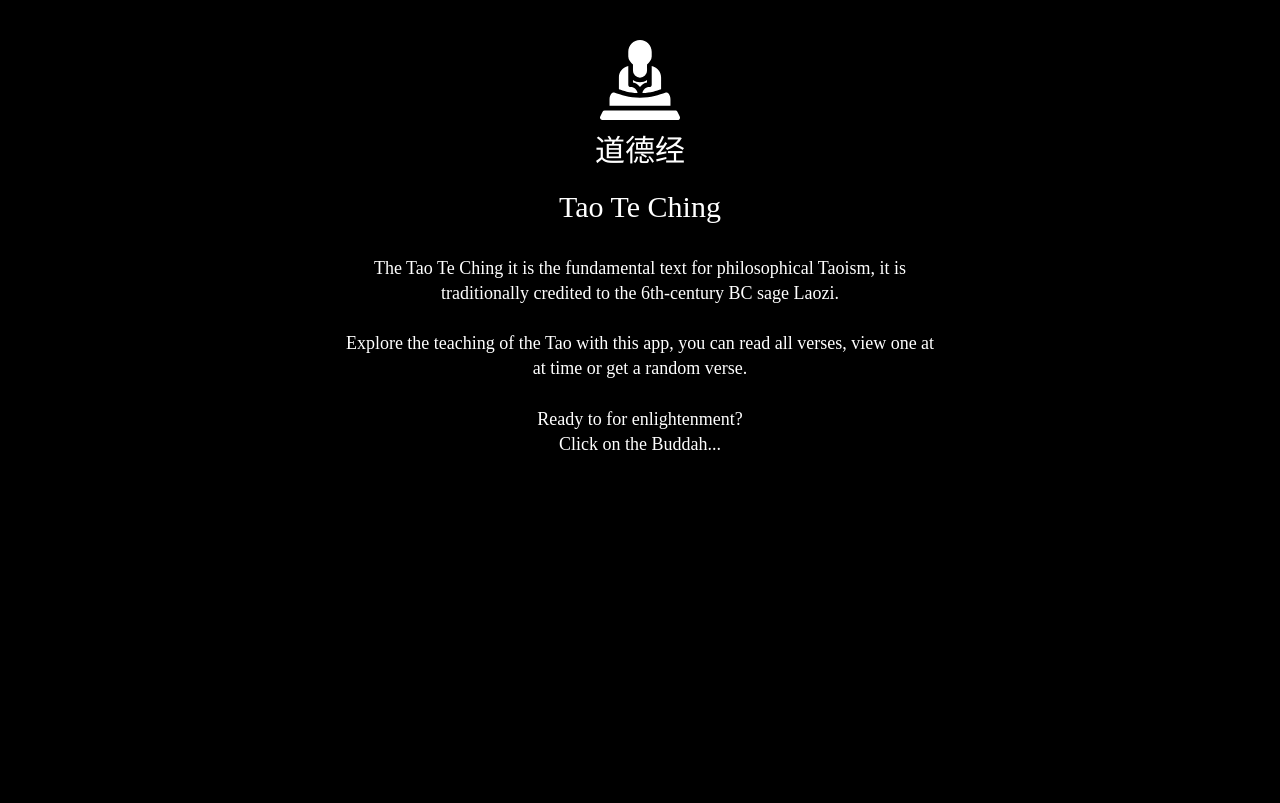
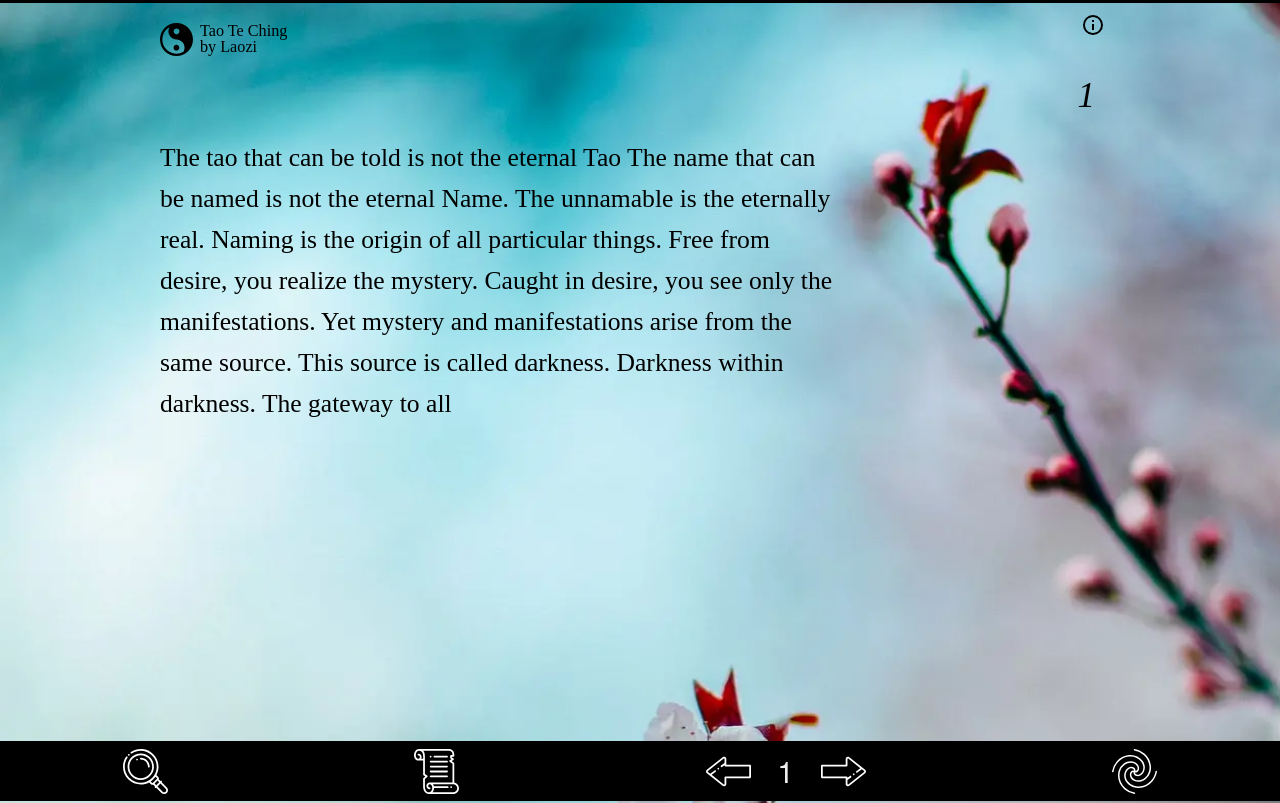
Before and after one commit to djmisha/learnzen.org, a React (Create React App) app: page / in a window 1280 px wide. Built offline with nearby package versions, Linux system fonts and the light colour scheme; a web font is replaced by a local one.

Commit message:
daily commit

```diff
--- a/src/poems.js
+++ b/src/poems.js
@@ -65,28 +65,28 @@ class PoemsTable extends React.Component {
   }
 }
 
-class SinglePoemNavItem extends React.Component {
-    constructor(props) {
-    super(props);
-    this.handleSpecifiedPoemChange = this.handleSpecifiedPoemChange.bind(this);
-  }
+// class SinglePoemNavItem extends React.Component {
+//     constructor(props) {
+//     super(props);
+//     this.handleSpecifiedPoemChange = this.handleSpecifiedPoemChange.bind(this);
+//   }
 
-  handleSpecifiedPoemChange() {
-    console.log('test');
-    console.log(this.props.visiblePoem);
-  }
+//   handleSpecifiedPoemChange() {
+//     console.log('test');
+//     console.log(this.props.visiblePoem);
+//   }
 
-  render() {
-    const number = this.props.number;
-    const className = this.props.className;
+//   render() {
+//     const number = this.props.number;
+//     const className = this.props.className;
 
-    return (
-      <div id={number} className={className} onClick={this.handleSpecifiedPoemChange}>
-      <span>{number}</span>
-      </div>
-    );
-  }
-}
+//     return (
+//       <div id={number} className={className} onClick={this.handleSpecifiedPoemChange}>
+//       <span>{number}</span>
+//       </div>
+//     );
+//   }
+// }
 
 
 class NavigationBar extends React.Component {
@@ -135,19 +135,19 @@ class NavigationBar extends React.Component {
   }
 
   render() {
-    const PoemsForNavigation = []
+    // const PoemsForNavigation = []
 
-    dataArray.forEach((poem) => {
-      PoemsForNavigation.push(
-        <SinglePoemNavItem
-          number={poem.number}
-          key={poem.number}
-          visiblePoem={this.state.visiblePoem}
-         />
-        );
-    });
+    // dataArray.forEach((poem) => {
+    //   PoemsForNavigation.push(
+    //     <SinglePoemNavItem
+    //       number={poem.number}
+    //       key={poem.number}
+    //       visiblePoem={this.state.visiblePoem}
+    //      />
+    //     );
+    // });
 
-    console.log(PoemsForNavigation);
+    // console.log(PoemsForNavigation);
 
     return (
       <form>
@@ -204,12 +204,12 @@ class NavigationBar extends React.Component {
       <span>Random</span>
       </div>
 
-      <div className="all-navigation-row"
+      {/* <div className="all-navigation-row"
       visiblepoem={this.state.visiblePoem}
 
       >
         {PoemsForNavigation}
-      </div>
+      </div> */}
 
       </form>
     )
--- a/src/welcome.js
+++ b/src/welcome.js
@@ -6,14 +6,20 @@ class WelcomeScene extends React.Component {
   constructor(props) {
     super(props);
     this.state = {
-      infoClass: 'the-info-icon info-change',
-      overlayClass: 'info-overlay info-visible',
+        infoClass: "the-info-icon info-normal",
+        overlayClass: "info-overlay info-hidden",
     };
     this.handleinfoChange = this.handleinfoChange.bind(this);
   }
   handleinfoChange() {
-    const changeinfo = this.state.infoClass === 'the-info-icon info-change' ? 'the-info-icon info-normal' : 'the-info-icon info-change';
-    const changeOverlay = this.state.overlayClass === 'info-overlay info-visible' ? 'info-overlay info-hidden' : 'info-overlay info-visible';
+    const changeinfo =
+        this.state.infoClass === "the-info-icon info-normal"
+            ? "the-info-icon info-change"
+            : "the-info-icon info-normal";
+    const changeOverlay =
+        this.state.overlayClass === "info-overlay info-hidden"
+            ? "info-overlay info-visible"
+            : "info-overlay info-hidden";
     this.setState({
       infoClass: changeinfo,
       overlayClass: changeOverlay,
```
